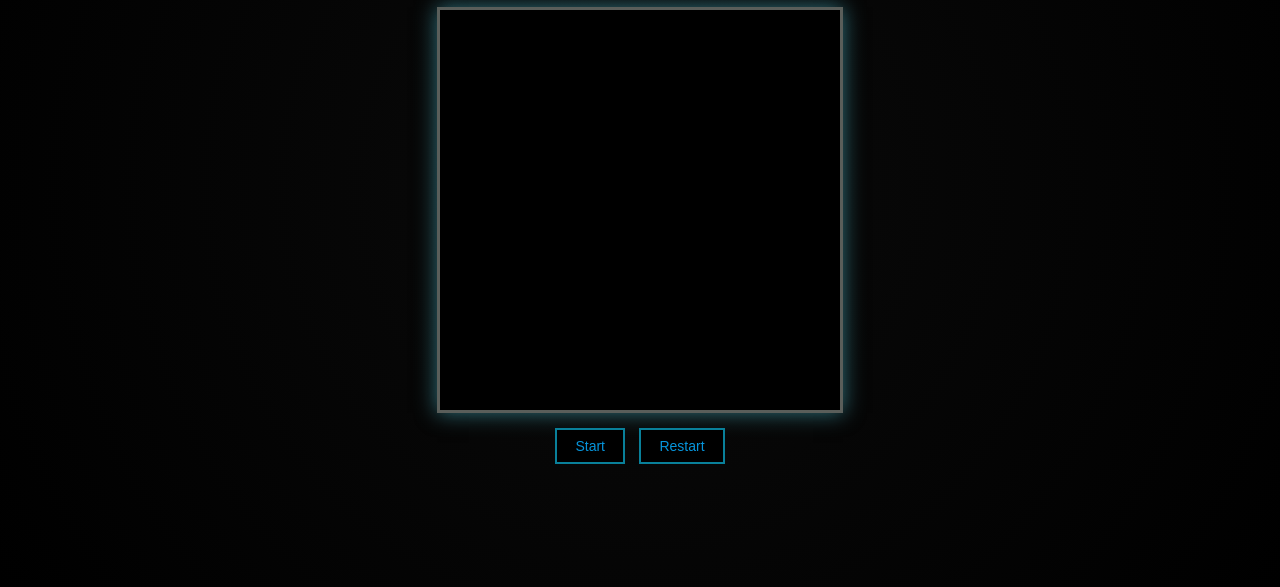
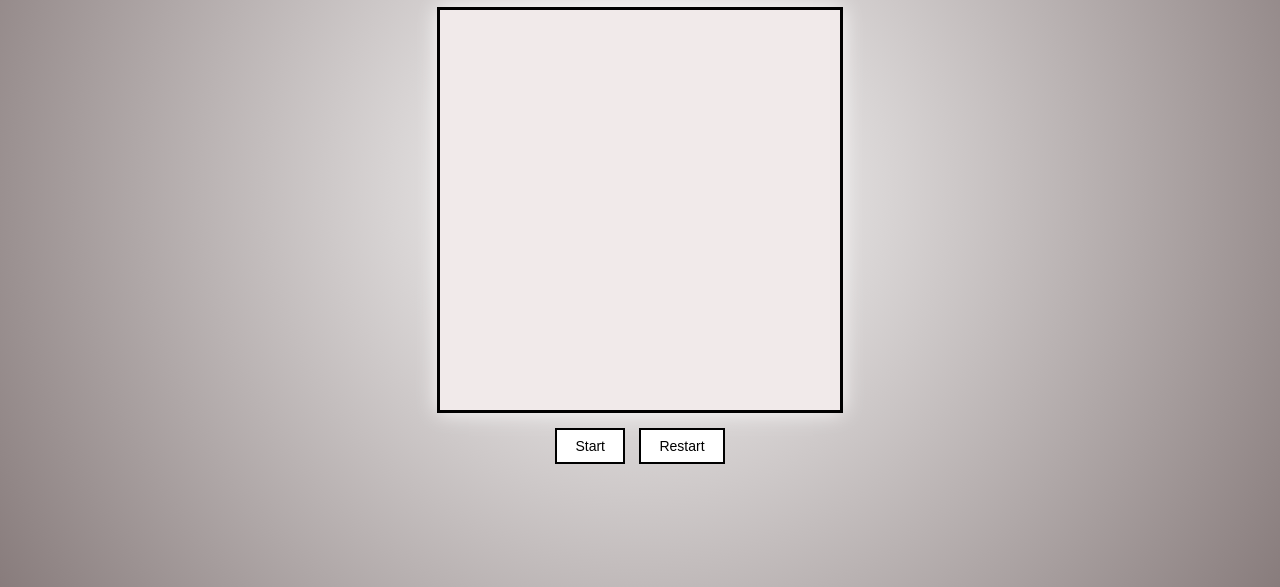
Before and after one commit to RIYASAT-ALLI/Snake-Game, a plain HTML site: page index.html in a window 1280 px wide. Shown: the part 213-800 px from the top of the page. Drawn offline with Linux system fonts and the light colour scheme.

Commit message:
Update theme index.html

```diff
--- a/index.html
+++ b/index.html
@@ -8,18 +8,18 @@
   body {
     margin: 0;
     height: 100vh;
-    background: radial-gradient(circle, #0a0a0a, #000);
+    background: radial-gradient(circle, #ffffff, #887c7c);
     display: flex;
     flex-direction: column;
     justify-content: center;
     align-items: center;
     font-family: Arial, sans-serif;
-    color: #02d1e4;
+    color: #000000;
   }
 
   h1 {
     margin-bottom: 10px;
-    text-shadow: 0 0 15px #2439fa;
+    text-shadow: 0 0 15px #ffffff;
   }
 
   .info {
@@ -28,9 +28,9 @@
   }
 
   canvas {
-    background: #000;
-    border: 3px solid #5a5e5a;
-    box-shadow: 0 0 20px #30717b;
+    background: #f1eaea;
+    border: 3px solid #000000;
+    box-shadow: 0 0 20px #ffffffd9;
   }
 
   .buttons {
@@ -40,16 +40,16 @@
   button {
     padding: 8px 18px;
     margin: 0 5px;
-    background: #000;
-    color: #0695dc;
-    border: 2px solid #09809a;
+    background: #ffffff;
+    color: #000000;
+    border: 2px solid #000000;
     cursor: pointer;
     font-size: 14px;
   }
 
   button:hover {
-    background: #0fc899;
-    color: #000;
+    background: #33d68c;
+    color: #2a0808;
   }
 </style>
 </head>
@@ -99,7 +99,6 @@ function randomFood() {
 
 function changeDirection(e) {
   if (!running) return;
-
   if (e.key === "ArrowLeft" && direction !== "RIGHT") direction = "LEFT";
   if (e.key === "ArrowUp" && direction !== "DOWN") direction = "UP";
   if (e.key === "ArrowRight" && direction !== "LEFT") direction = "RIGHT";
@@ -127,11 +126,11 @@ function draw() {
   ctx.clearRect(0, 0, canvas.width, canvas.height);
 
   snake.forEach((part, i) => {
-    ctx.fillStyle = i === 0 ? "#00ff00" : "#00aa00";
+    ctx.fillStyle = i === 0 ? "#33d68c" : "#358853";
     ctx.fillRect(part.x, part.y, box, box);
   });
 
-  ctx.fillStyle = "red";
+  ctx.fillStyle = "#65342b";
   ctx.fillRect(food.x, food.y, box, box);
 
   let head = { ...snake[0] };
```
